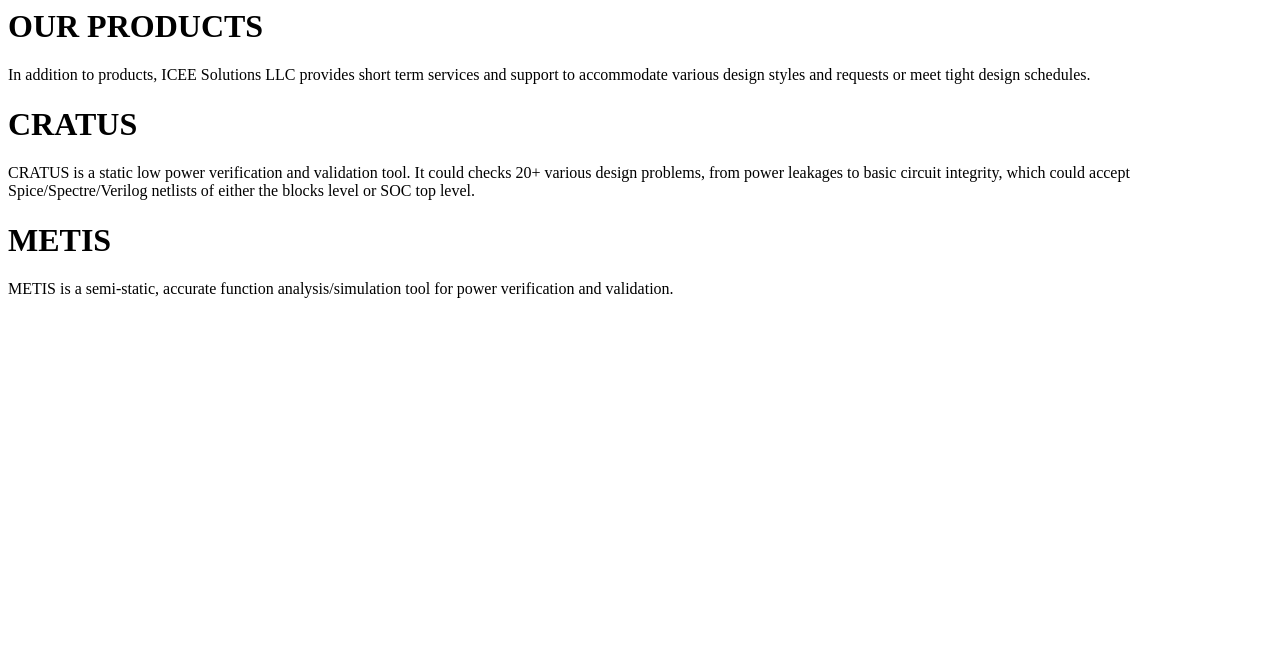
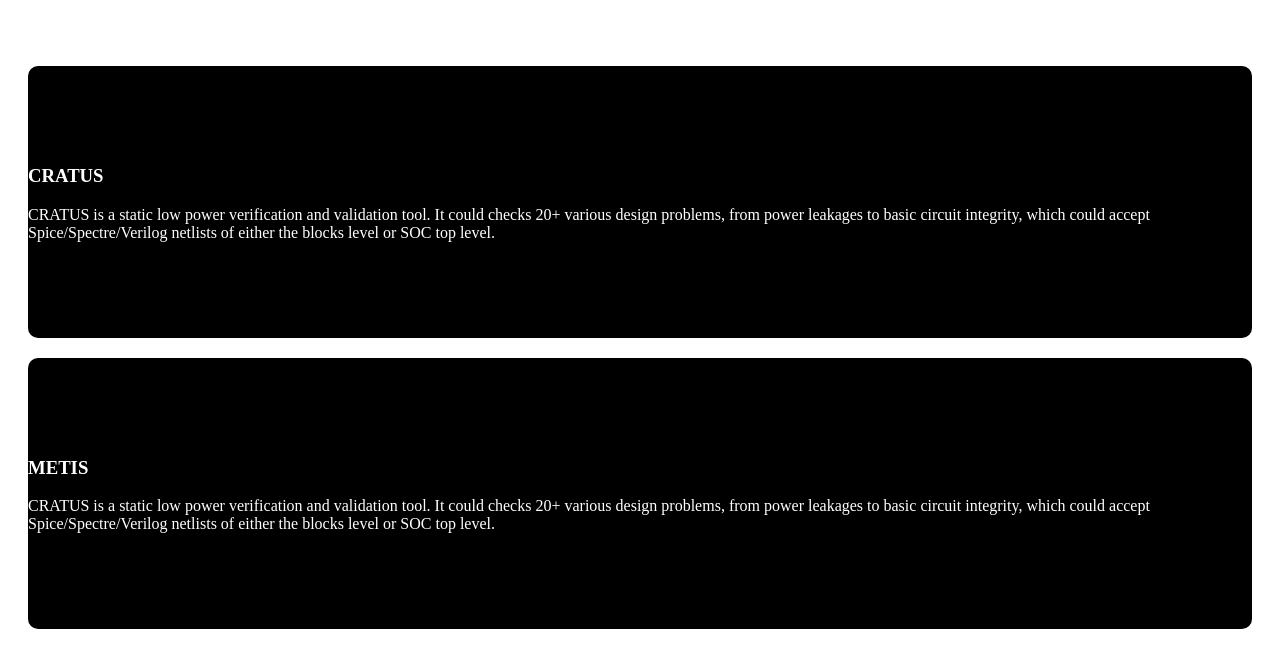
Before and after one commit to zbeok/webcomic-starter, a website: page public/views/products.html in a window 1280 px wide. Drawn offline with Linux system fonts and the light colour scheme; files that its build step writes are made by us from their sources.

Commit message:
🚖📫 Checkpoint ./public/views/home.html:14063581/1556 ./public/css/home_style.css:14063581/347 ./public/css/products_style.css:14063581/347 ./public/views/products.html:14063581/1726

```diff
--- a/public/css/home_style.css
+++ b/public/css/home_style.css
@@ -7,14 +7,23 @@
 }
 #about{
   color:#fff;
-  background-color:rgba(0,0,0,.6);
+/*   background-color:rgba(0,0,0,.6); */
 }
 #products{
   color:#fff;
-  background-color:rgba(0,0,0,.7);
+  background-color:rgba(0,0,0,.6);
 }
 #careers{
   color:#fff;
-  background-color:rgba(0,0,0,.8);
+  background-color:rgba(0,0,0,.7);
   padding:0 20%;
 }
+.product{
+  margin:20px;
+  padding:80px 0;
+  border-radius:10px;
+  background-color:#000;
+}
+.product .btn {
+  margin:20px;
+}
--- /dev/null
+++ b/public/css/products_style.css
@@ -0,0 +1,14 @@
+
+#products{
+  color:#fff;
+}
+
+.product{
+  margin:20px;
+  padding:80px 0;
+  border-radius:10px;
+  background-color:#000;
+}
+.product .btn {
+  margin:20px;
+}
--- a/public/views/products.html
+++ b/public/views/products.html
@@ -1,4 +1,45 @@
-<div id="mission" class="section ">
+<link rel="stylesheet" href="css/products_style.css"> <!-- custom styles -->
+
+
+<div id="products" class="section row h-100"  onclick="window.location='/products';">
+  <div class="col text-center my-auto">
+    <h1>
+      PRODUCTS
+    </h1>
+    <div class="row">
+      <div class="col-sm-6 text-center my-auto">
+        <div id="cratus" class="product ">
+        <h3>
+          CRATUS
+        </h3>
+    <p>
+      CRATUS is a static low power verification and validation tool. It could
+      checks 20+ various design problems, from power leakages to basic circuit
+      integrity, which could accept Spice/Spectre/Verilog netlists of either the
+      blocks level or SOC top level.
+    </p>
+        </div>
+      </div>
+      <div class="col-sm-6 text-center my-auto">
+        <div id="metis" class="product">
+
+        <h3>
+          METIS
+        </h3>
+    <p>
+      CRATUS is a static low power verification and validation tool. It could
+      checks 20+ various design problems, from power leakages to basic circuit
+      integrity, which could accept Spice/Spectre/Verilog netlists of either the
+      blocks level or SOC top level.
+    </p>
+
+        </div>
+      </div>
+    </div>
+  </div>
+</div>
+
+<div id="products" class="section ">
   <div class="col h-100 text-center">
   <h1>
     OUR PRODUCTS
```
Also changed, not shown: public/views/home.html (+20 -4 lines).
